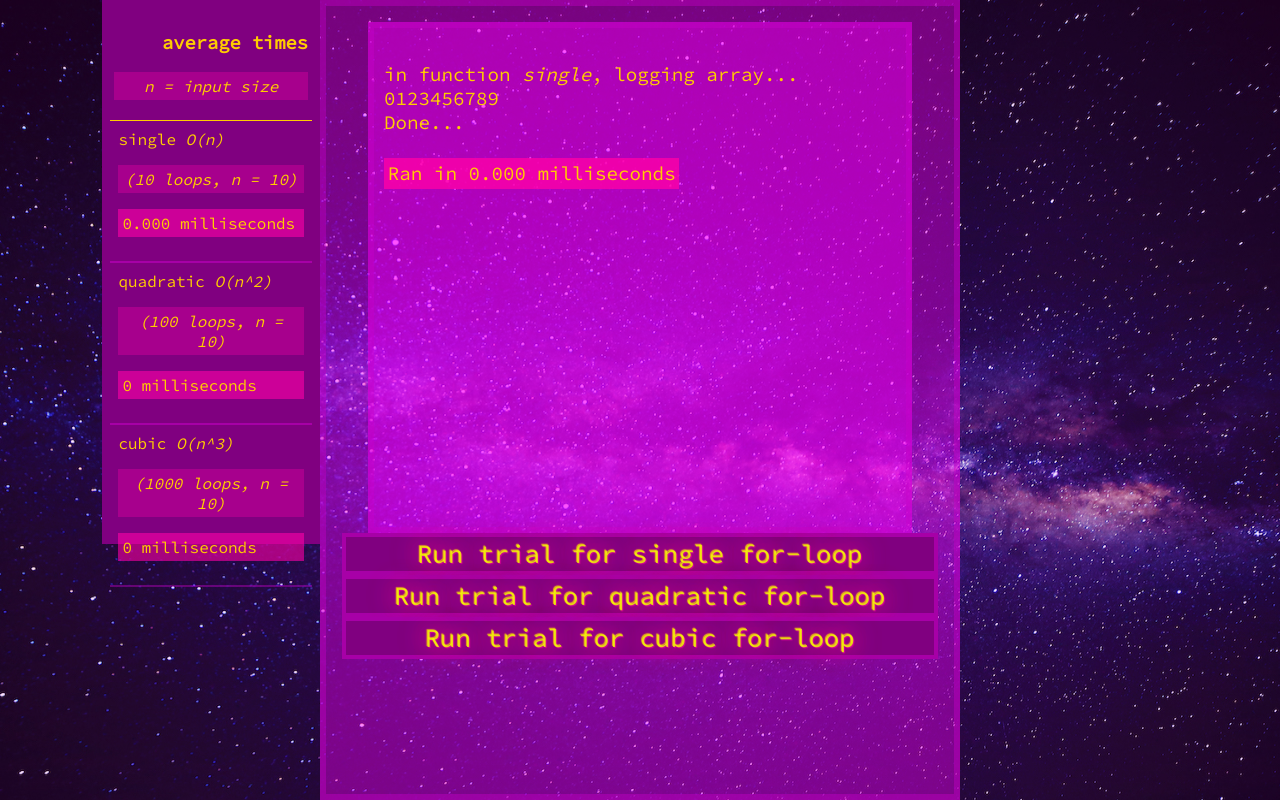
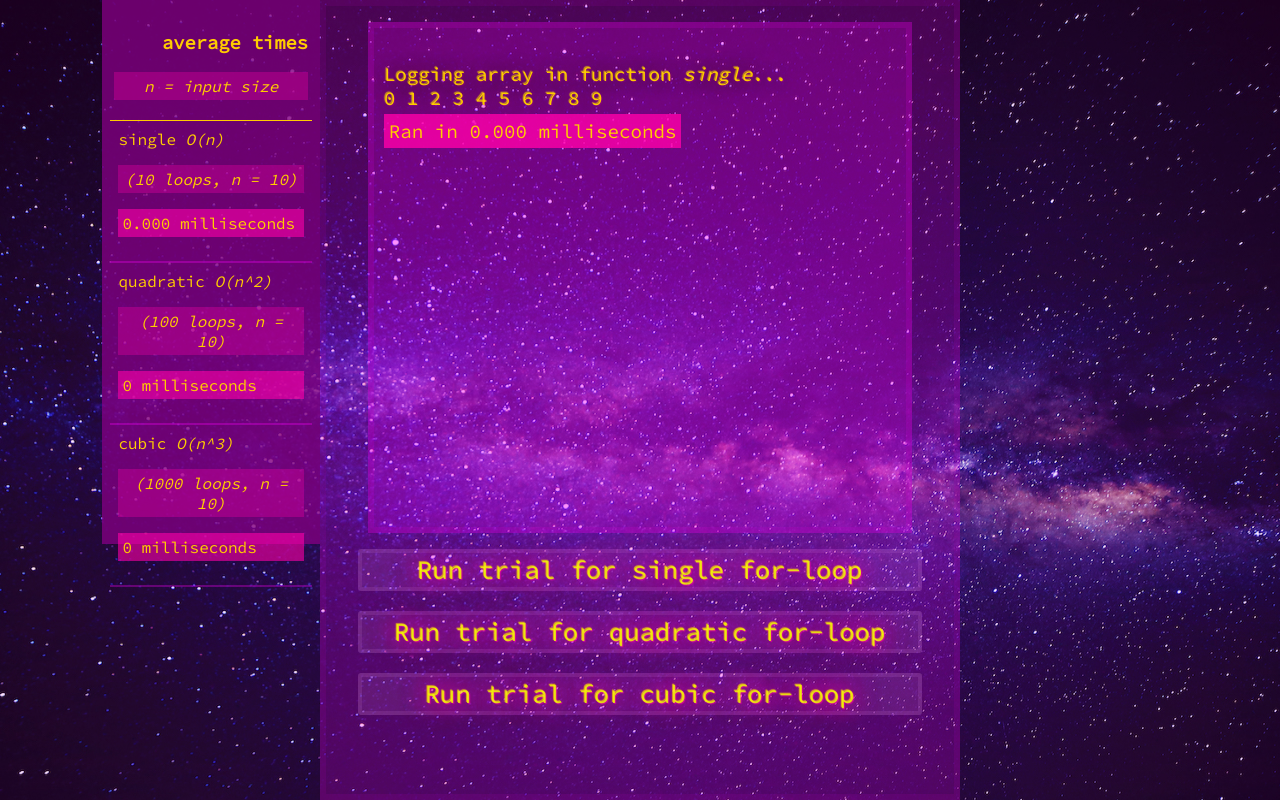
Before and after one commit to superbuggy/teach, a plain HTML site: page time-complexity/index.html in a window 1280 px wide. Both pictures are taken after a click on the button "Run trial for single for-loop". Drawn offline with Linux system fonts and the light colour scheme.

Commit message:
Enhance console output messages and styling

```diff
--- a/time-complexity/script.js
+++ b/time-complexity/script.js
@@ -37,23 +37,24 @@ function consoleWrite (message, newLine) {
 }
 
 function single () {
-  consoleWrite('in function <i>single</i>, logging array...', true)
+  consoleWrite('Logging array in function <i>single</i>...', true)
   for (var i = 0; i < wholeNumbers.length; i++) {
-    consoleWrite(wholeNumbers[i])
+    consoleWrite(`${wholeNumbers[i]} `)
   }
-  consoleWrite('Done...', true)
 }
 
 function quadratic () {
   for (var i = 0; i < wholeNumbers.length; i++) {
-    consoleWrite('in function <i>quadratic</i>, outside of the innermost for-loop, iterating over: ' + wholeNumbers[i], true)
+    consoleWrite(`------------------------------`, true)
+    consoleWrite(`Iterating over ${wholeNumbers[i]} in function <i>quadratic</i>, outside of the inner-most for-loop`, true)
     single()
   }
 }
 
 function cubic () {
+  consoleWrite(`==============================`, true)
   for (var i = 0; i < wholeNumbers.length; i++) {
-    consoleWrite('in function <i>cubic</i>, the outermost of 3 nested for-loops, iterating over: ' + wholeNumbers[i], true)
+    consoleWrite(`Iterating over ${wholeNumbers[i]} in function <i>cubic</i>, the outermost of 3 nested for-loops`, true)
     quadratic()
   }
 }
--- a/time-complexity/style.css
+++ b/time-complexity/style.css
@@ -7,7 +7,6 @@ body {
   background-repeat: round;
   padding: 0;
   margin: 0;
-
 }
 
 main {
@@ -15,36 +14,38 @@ main {
   width: 100vw;
   display: grid;
   grid-template-columns: 17vw 50vw 17vw;
-  /* grid-template-rows: 17vw 66vw 17vw; */
   justify-content: center;
-  background: rgba(254, 0, 254, 0.1);
+  background: rgba(254, 0, 254, .1);
 }
 
 div.console {
-  border: .5vw solid rgba(199, 0, 199, .4);
+  border: .5vw solid rgba(199, 0, 199, .1);
   padding: 1em;
   min-height: 65vh;
-  background: rgba(254, 0, 254, 0.4);
+  background: rgba(254, 0, 254, 0.2);
 }
 
 div.controls {
-  display: flex;
-  flex-direction: column;
-  justify-content: space-between;
+  margin: 1em;
+  display: grid;
+  grid-template-rows: 1fr 1fr 1fr;
+  grid-row-gap: 1.25em;
 }
 
 div.times {
   font-family: Source Code Pro;
   font-size: 2vh;
-  color: rgba(255, 204, 0, 1);
-  background: purple;
+  color: rgb(255, 204, 0);
+  background: rgba(128, 0, 128, .8);
   max-height: 66vh;
   padding: .5em;
 }
 
 span.time {
+  text-shadow: none;
   display: inline-block;
-  padding: .2em;
+  padding: .25em;
+  margin-top: .25em;
   background: rgba(255, 0, 169, .8);
 }
 
@@ -57,10 +58,17 @@ code {
   min-width: 40vw;
   max-width: 40vw;
   overflow-y: scroll;
-  border: .5vw solid rgba(199, 0, 199, .4);
-  background: rgba(255, 0, 255, .4);
+  border: .5vw solid rgba(199, 0, 199, .2);
+  background: rgba(255, 0, 255, .2);
   font-family: Source Code Pro;
   color: rgba(255, 204, 0, 1);
+  text-shadow: 0px  0px 1em rgba(0, 0, 0, 1),
+              -1px  -1px 1px rgba(255, 217, 0, 0.8),
+               1px  1px 1px rgba(255, 0, 169, .2),
+              -2px -2px 1em rgba(255, 0, 169, .2),
+               2px -2px 1em rgba(255, 0, 169, .2),
+              -2px  2px 1em rgba(255, 0, 169, .2),
+               2px  2px 1em rgba(255, 0, 169, .2);
   font-size: 1.5vw;
 }
 
@@ -74,9 +82,10 @@ button {
               -2px  2px 1em rgba(255, 0, 169, .6),
                2px  2px 1em rgba(255, 0, 169, .6);
   display: block;
-  background: purple;
+  background:rgba(255, 179, 255, 0.1);
   font-size: 2vw;
-  border: 4px solid rgba(255, 0, 255, .3);
+  border: 4px solid rgba(255, 179, 255, 0.1);
+  border-radius: .125em;
 }
 
 section {
```
Also changed, not shown: time-complexity/index.html (+2 -0 lines).
